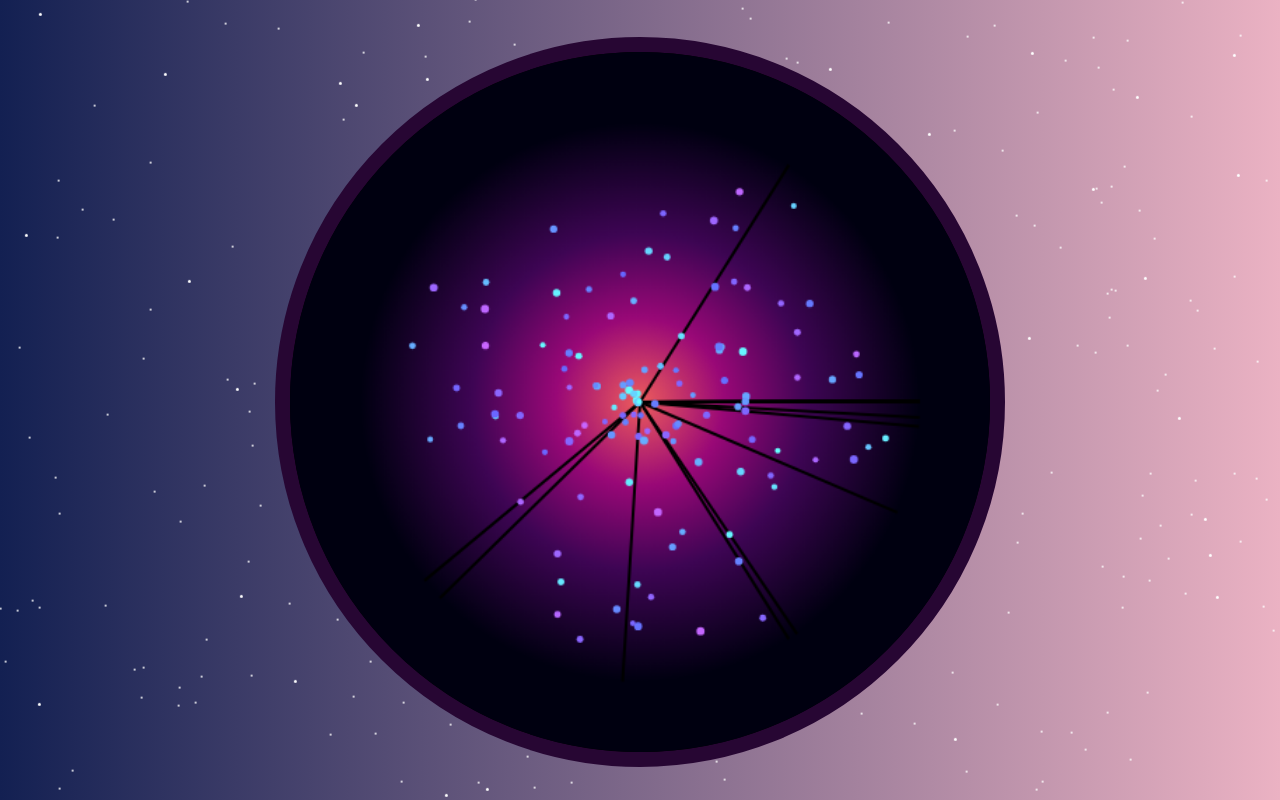
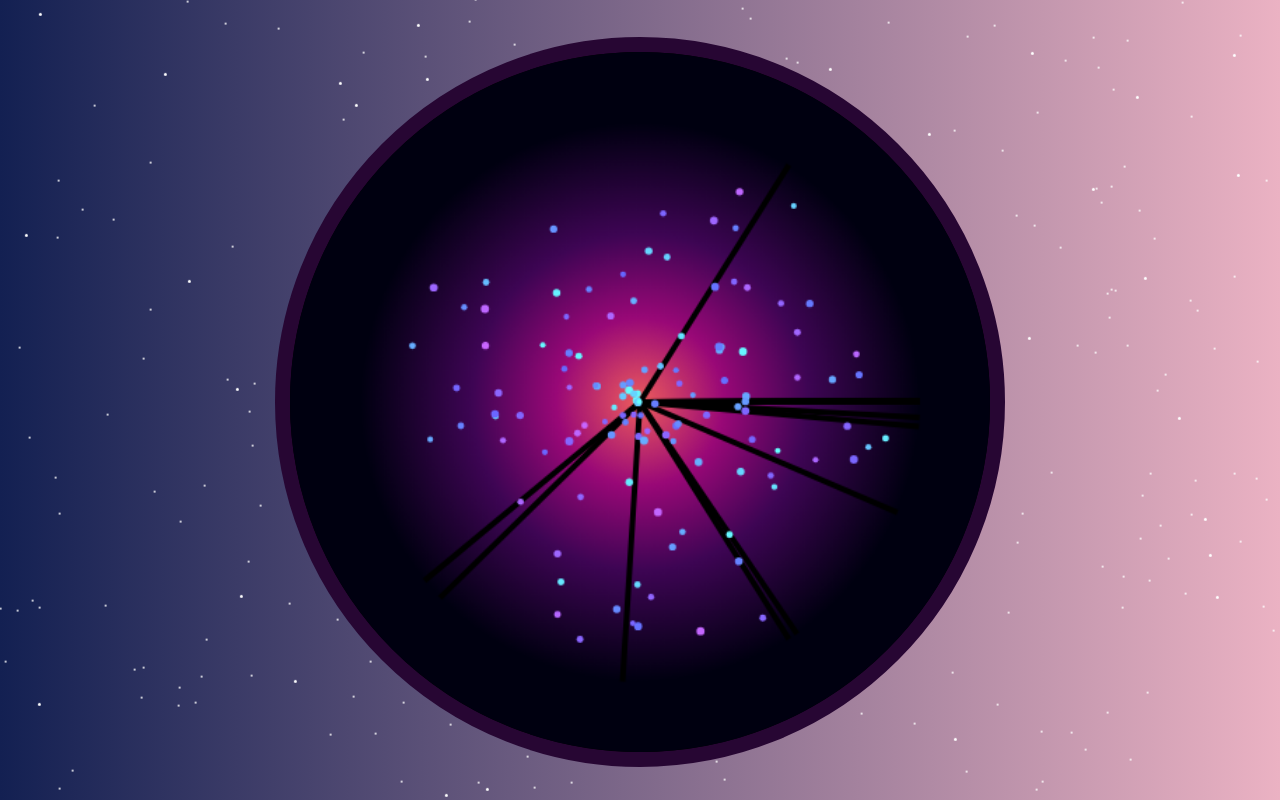
Before and after one commit to dwz92/pizza-of-life, a plain HTML site: page index.html in a window 1280 px wide. Drawn offline with nearby package versions, Linux system fonts and the light colour scheme.

Commit message:
Border issue in hovering display need to be fixed

```diff
--- a/index.html
+++ b/index.html
@@ -90,7 +90,7 @@
             ctx.moveTo(cx, cy);
             ctx.lineTo(x, y);
             ctx.strokeStyle = "rgba(0, 0, 0)";
-            ctx.lineWidth = 2;
+            ctx.lineWidth = 4;
             ctx.stroke();
 
             currentAngle += angle;
```
